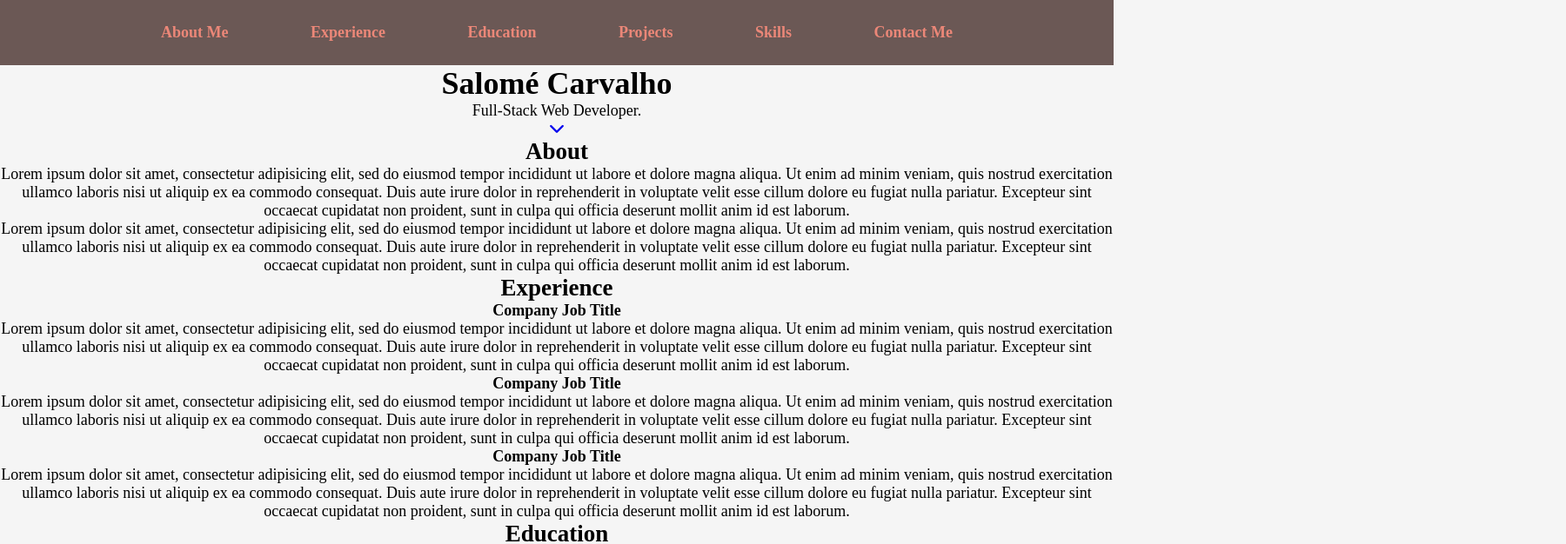
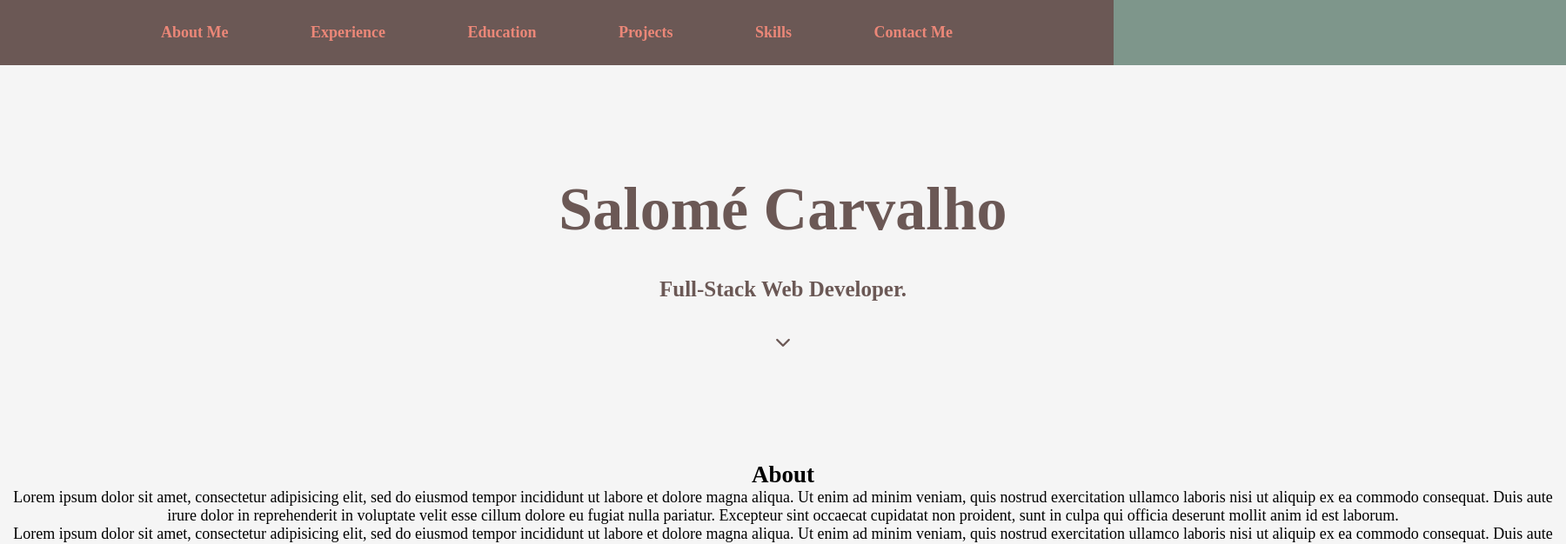
Before and after one commit to Salukas/portfolio, a plain HTML site: page index.html in a window 1280 px wide. Shown: the top 626 px of the page at 87% size, 1800 px wide, since content can reach past the window. Drawn offline with Linux system fonts and the light colour scheme; a web font is replaced by a local one.

Commit message:
Header spacing

```diff
--- a/index.html
+++ b/index.html
@@ -28,7 +28,7 @@
       <header>
         <div class="header-text">
           <h1>Salomé Carvalho</h1>
-          <p>Full-Stack Web Developer.</p>
+          <h2>Full-Stack Web Developer.</h2>
         </div>
 
 
@@ -253,7 +253,6 @@
             </div>
           </div>
         </div>
-      </div>
       <!-- END PROJECTS -->
 
       <!-- BEGIN SKILLS -->
@@ -274,6 +273,7 @@
           </div>
         </div>
       </div>
+    </div>
       <!-- END SKILLS -->
 
       <!-- BEGIN CONTACT -->
--- a/style.css
+++ b/style.css
@@ -10,20 +10,26 @@
   --colour4: #7e968b;
   --colour5: #6b5855;
   --colour6: #284135;
+  --colour7: whitesmoke;
 }
 
 body {
-  background-color: whitesmoke;
+  background-color: var(--colour4);
   text-align: center;
   font-size: 18px;
   font-family: Delius, "Times New Roman", sans-serif;
 }
 
 #wrapper {
-  width: 100%;
+  width: 100em;
   height: 100%;
   margin-left: auto;
   margin-right: auto;
+  background-color: whitesmoke;
+}
+
+i{
+  color: var(--colour5);
 }
 
 nav {
@@ -38,10 +44,24 @@ nav a {
   font-weight: bold;
   padding: 1em 2.5em;
   text-decoration: none;
-  border-radius: 20px 2px;
+  border-radius: 20px 5px;
 }
 
 nav a:hover {
   background-color: var(--colour3);
   color: var(--colour5);
 }
+
+header {
+  padding: 7em;
+  color: var(--colour5);
+}
+
+header h1 {
+  font-size: 70px;
+}
+
+header h2{
+  font-size: 25px;
+  padding: 1.5em;
+}
```
